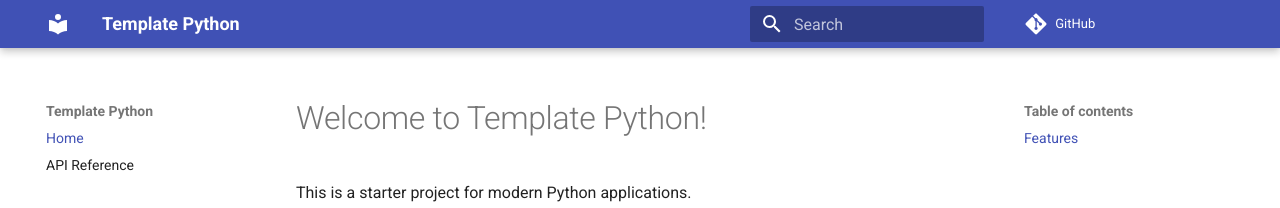
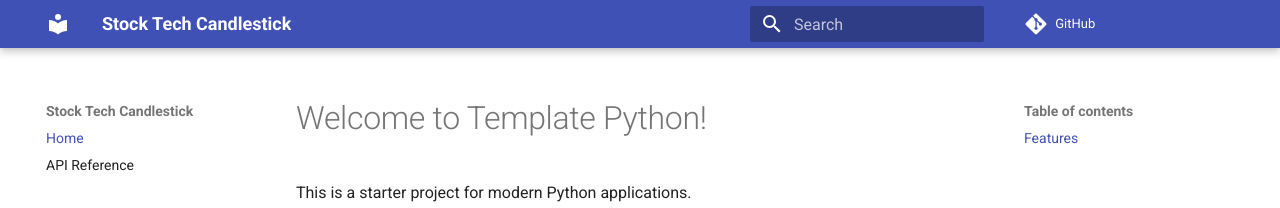
Before and after one commit to finsite/stock-tech-candlestick, an MkDocs documentation site: the page built from docs/index.md, in a window 1280 px wide. Shown: the top 208 px of the page. Built offline with MkDocs 1.6.1 and Material for MkDocs 9.7.7, drawn with Linux system fonts in a browser that asks for light colours; comment, search, counter and statistics services are not loaded.

Commit message:
Fixing mkdocs template_python typo

```diff
--- a/mkdocs.yml
+++ b/mkdocs.yml
@@ -1,7 +1,7 @@
-site_name: Template Python
+site_name: Stock Tech Candlestick
 site_description: Documentation for the Template Python Project
 site_author: Mark Quinn
-repo_url: https://github.com/finsite/template_python
+repo_url: https://github.com/finsite/stock-tech-candlestick
 theme:
   name: material
 
@@ -22,5 +22,4 @@ markdown_extensions:
   - toc:
       permalink: true
 
-site_url: https://finsite.github.io/template_python
-repo_url: https://github.com/finsite/template_python
+repo_url: https://github.com/finsite/stock-tech-candlestick
--- a/pyproject.toml
+++ b/pyproject.toml
@@ -3,9 +3,9 @@ requires = ["setuptools>=42", "wheel"]
 build-backend = "setuptools.build_meta"
 
 [project]
-name = "template_python"
+name = "stock-tech-candlestick"
 version = "0.1.0"
-description = "A template for the default python project"
+description = "A template for the stock-tech-candlestick python project"
 readme = "README.md"
 requires-python = ">=3.7"
 license = { text = "MIT" }
```
